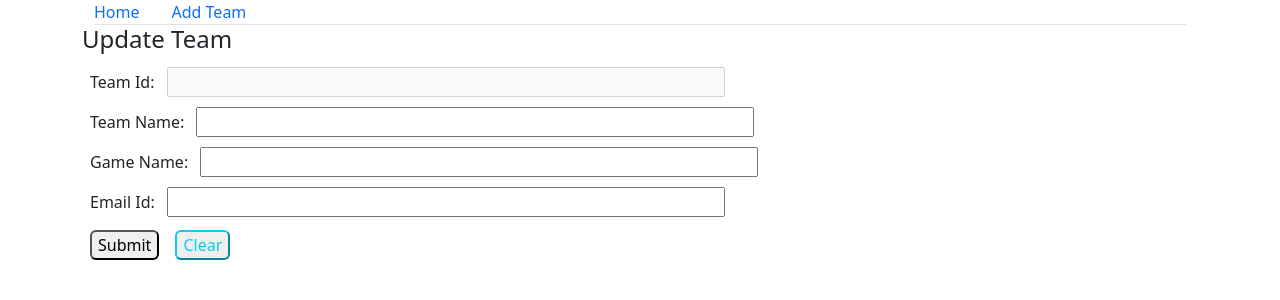
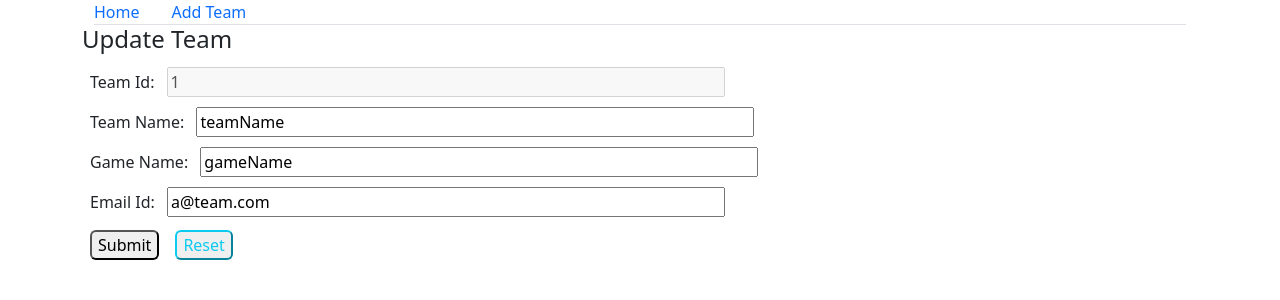
Before and after one commit to sahilparekh1212/MERN-Project, a React (Create React App) app in the folder frontend/frontend/: page /update/1 in a window 1280 px wide. Shown: the top 300 px of the page. Built offline with nearby package versions, Linux system fonts and the light colour scheme.

Commit message:
Defaulted>Update, Used props>Home, Unique id>Add

```diff
--- a/frontend/frontend/src/App.js
+++ b/frontend/frontend/src/App.js
@@ -1,27 +1,73 @@
 import './App.css';
 import { BrowserRouter, Routes, Route } from "react-router-dom";
+import { useEffect, useState } from 'react';
 import CustomNavigation from './components/customNavigation/customNavigation';
 import Home from './components/home/home';
 import AddTeam from './components/addTeam/addTeam';
 import UpdateTeam from './components/updateTeam/updateTeam';
+// import { TeamsContext } from './contexts/contexts';
 
 function App() {
+  useEffect(() => {
+    // fetch('../resources/mockData.json');
+    // const info =[];
+
+    // const mockData = async ()=>{
+    //   const res = await ('../mockData.json');
+    //   info = await res.json();
+    // }
+
+    // mockData();
+  }, []);
+
+  const info = [{ id: 1, teamName: 'teamName', gameName: 'gameName', emailId: 'a@team.com' }, { id: 2, teamName: 'teamName', gameName: 'gameName', emailId: 'b@team.com' }];
+  const [teams, setTeams] = useState(info);
+
+  const search = (id, inputArray) => {
+    for (let i = 0; i < inputArray.length; i++) {
+      if (inputArray[i].id == id) {
+        return inputArray[i];
+      }
+    }
+  }
+
+  const updateTeamFunc = (input) => {
+    console.log("updateTeamFunc from App.js input=", input);
+    let refTeam = search(input.id, teams);
+    console.log("updateTeamFunc before", teams);
+    if (refTeam) {
+      setTeams([...teams, refTeam.teamName = input.teamName,
+      refTeam.gameName = input.gameName,
+      refTeam.emailId = input.emailId]);
+    }
+    console.log("updateTeamFunc after", teams);
+  }
+
+  const addTeamFunc = (input) => {
+    console.log("addTeamFunc from App.js input=", input);
+    let refTeam = search(input.id, teams);
+    console.log("addTeamFunc before", teams);
+    if (refTeam) {
+      setTeams([...teams, refTeam.teamName = input.teamName,
+      refTeam.gameName = input.gameName,
+      refTeam.emailId = input.emailId]);
+    }
+    console.log("addTeamFunc after", teams);
+  }
 
   return (
-    <>
     <div className="container">
       <BrowserRouter>
         <CustomNavigation />
         <Routes>
-            <Route path="/" element={<Home />}></Route>
-            <Route path="/home" element={<Home />}></Route>
-            <Route path="/update/:id" element={<UpdateTeam />}></Route>
-            <Route path="/addTeam" element={<AddTeam newTeamAdded={() => { alert('newTeamAdded in App.js') }} />}></Route>
-            <Route path="*" element={<Home />}></Route>
+          <Route path="/" element={<Home teams={info} />}></Route>
+          <Route path="/home" element={<Home teams={info} />}></Route>
+          <Route path="/update/:id" element={<UpdateTeam teams={info} updateTeamFunc={updateTeamFunc} />}></Route>
+          <Route path="/addTeam" element={<AddTeam teams={info} addTeamFunc={addTeamFunc} />}></Route>
+          <Route path="*" element={<Home teams={info} />}></Route>
         </Routes>
       </BrowserRouter>
     </div>
-    </>
   )
 
 }
--- a/frontend/frontend/src/components/addTeam/addTeam.jsx
+++ b/frontend/frontend/src/components/addTeam/addTeam.jsx
@@ -2,7 +2,17 @@ import { useEffect } from 'react';
 import { useState } from 'react';
 import './addTeam.css'
 
-const AddTeam = ({ newTeamAdded }) => {
+const AddTeam = (props) => {
+
+    const search = (id, inputArray) => {
+        for (let i = 0; i < inputArray.length; i++) {
+            if (inputArray[i].id == id) {
+                return inputArray[i];
+            }
+        }
+        return 'none';
+    }
+
     const [isTeamValid, setIsTeamValid] = useState(false);
     const [isTeamAdded, setIsTeamAdded] = useState(false);
     const [similarTeamDetails, setSimilarTeamDetails] = useState(false);
@@ -13,11 +23,17 @@ const AddTeam = ({ newTeamAdded }) => {
     const [team, setTeam] = useState({ id: Math.floor(Math.random() * 100 + 1), teamName: 'z', gameName: 'game', emailId: 'z@team.com' });
 
     useEffect(() => {
-        if(team.emailId.includes('@') && team.emailId.includes('.') && (team.teamName.length < 8) && (team.gameName.length >= 4)) {
-            console.log('isValid');
+        while (search(team.id,props.teams)!=='none'){
+            setTeam({...team,id:Math.floor(Math.random() * 100 + 1)});
+        }
+        console.log("useEffect",team);
+    }, []);
+
+    useEffect(() => {
+        if (team.emailId.includes('@') && team.emailId.includes('.') && (team.teamName.length < 8) && (team.gameName.length >= 4)) {
             setIsTeamValid(true);
-        }else{
-            console.log('is not Valid');
+        } else {
+            console.log('Team is not Valid. team=', team);
             setIsTeamValid(false);
         }
     }, [team]);
@@ -26,8 +42,8 @@ const AddTeam = ({ newTeamAdded }) => {
         e.preventDefault();
         if (team.emailId.includes('@') && team.emailId.includes('.') && (team.teamName.length < 8) && (team.gameName.length >= 4)) {
             console.log(e);
-            newTeamAdded();
             setIsTeamAdded(true);
+            addTeamFunc();
         } else {
             setIsTeamAdded(false);
             console.log("form has validation error => team = ", team);
@@ -42,6 +58,10 @@ const AddTeam = ({ newTeamAdded }) => {
         //     console.log('submitTeam() -> Something went wrong')
         // }
         setShowMessage(true);
+    }
+
+    const addTeamFunc = () => {
+        props.addTeamFunc();
     }
 
     return (
@@ -82,20 +102,20 @@ const AddTeam = ({ newTeamAdded }) => {
                 <div>
                     <label className="m-2" htmlFor="teamName">teamName</label>
                     <input className="col-6" type="text" name="teamName" required
-                        onChange={(e) => { setTeam({ ...team, teamName: e.target.value }) }} placeholder={team.teamName}></input>
+                        onChange={(e) => { setTeam({ ...team, teamName: e.target.value }) }} value={team.teamName}></input>
                     {(team.teamName.length > 8) && <span className="small text-danger p-2">Maximum length 8 is allowed</span>}
                 </div>
 
                 <div>
                     <label className="m-2" htmlFor="gameName">gameName</label>
                     <input className="col-6" type="text" name="gameName" required
-                        onChange={(e) => { setTeam({ ...team, gameName: e.target.value }) }} placeholder={team.gameName}></input>
+                        onChange={(e) => { setTeam({ ...team, gameName: e.target.value }) }} value={team.gameName}></input>
                     {(team.gameName.length < 4) && <span className="small text-danger p-2">Minimum length 4 is required</span>}
                 </div>
 
                 <div>
                     <label className="m-2" htmlFor="emailId">emailId</label>
-                    <input className="col-6" type="text" name="emailId" required onChange={(e) => { setTeam({ ...team, emailId: e.target.value }) }} placeholder={team.emailId}></input>
+                    <input className="col-6" type="text" name="emailId" required onChange={(e) => { setTeam({ ...team, emailId: e.target.value }) }} value={team.emailId}></input>
                     {(!team.emailId.includes('@') || !team.emailId.includes('.')) && <span className="small text-danger p-2">Invalid email</span>}
                 </div>
 
--- a/frontend/frontend/src/components/home/home.jsx
+++ b/frontend/frontend/src/components/home/home.jsx
@@ -1,12 +1,11 @@
 import { useState } from 'react';
 import { useNavigate } from 'react-router-dom';
+// import { TeamsContext } from '../../contexts/contexts';
 import './home.css';
 
-function Home() {
+function Home(props) {
 
-    const info = [{ id: 1, teamName: 'teamName', gameName: 'gameName', emailId: 'a@team.com' },{ id: 2, teamName: 'teamName', gameName: 'gameName', emailId: 'b@team.com' }];
-
-    const [teams,setTeams] = useState(info);
+    const [teams,setTeams] = useState(props.teams);
 
     //   async function getTeams() {
     //     const res = await fetch('getTeamsURL');
--- a/frontend/frontend/src/components/updateTeam/updateTeam.jsx
+++ b/frontend/frontend/src/components/updateTeam/updateTeam.jsx
@@ -1,15 +1,30 @@
 import './updateTeam.css'
 import { useState } from 'react';
+// import { TeamsContext } from '../../contexts/contexts';
 
 const UpdateTeam = (props) => {
 
-    const info = [{ id: 1, teamName: 'teamName', gameName: 'gameName', emailId: 'a@team.com' }];
+    const search = (id, inputArray) => {
+        for (let i = 0; i < inputArray.length; i++) {
+            if (inputArray[i].id == id) {
+                return inputArray[i];
+            }
+        }
+    }
 
-    const [teams,setTeams] = useState(info);
+    const windowHref = window.location.href;
 
-    const submitTeam = (e)=>{
+    const currentTeamId = windowHref.substring(windowHref.indexOf('update') + (('update').length + 1), windowHref.length);
+
+    const [currentTeam, setCurrentTeam] = useState(search(currentTeamId, props.teams));
+
+    const submitTeam = (e) => {
         e.preventDefault();
-        console.log("submitTeam e=",e);
+        props.updateTeamFunc(currentTeam);
+    }
+
+    const resetForm = () => {
+        setCurrentTeam(search(currentTeamId, props.teams));
     }
 
     return (
@@ -36,16 +51,17 @@ const UpdateTeam = (props) => {
                 </div>
             )} */}
 
-            <form onSubmit={submitTeam}>
+            {currentTeam && <form onSubmit={submitTeam}>
 
                 <div>
                     <label className="m-2" htmlFor="teamId">Team Id:&nbsp;</label>
-                    <input className="col-6 text-light" type="text" name="teamId" value="teamid" disabled></input>
+                    <input className="col-6" type="text" name="teamId" disabled value={currentTeam.id} />
                 </div>
 
                 <div>
                     <label className="m-2" htmlFor="teamName">Team Name:&nbsp;</label>
-                    <input className="col-6 text-light" type="text" name="teamName"></input>
+                    <input className="col-6" type="text" name="teamName"
+                        onChange={(e) => { setCurrentTeam({ ...currentTeam, teamName: e.target.value }) }} value={currentTeam.teamName} />
                     <small className="text-danger mx-2">
                         {/* <span ngIf="teamName?errors?'required'">
                             required &emsp;
@@ -58,7 +74,8 @@ const UpdateTeam = (props) => {
 
                 <div>
                     <label className="m-2" htmlFor="gameName">Game Name:&nbsp;</label>
-                    <input className="col-6 text-light" type="text" name="gameName"></input>
+                    <input className="col-6" type="text" name="gameName"
+                        onChange={(e) => { setCurrentTeam({ ...currentTeam, gameName: e.target.value }) }} value={currentTeam.gameName} />
                     <small className="text-danger mx-2">
                         {/* <span ngIf="gameName?errors?'required'">
                             required &emsp;
@@ -71,7 +88,8 @@ const UpdateTeam = (props) => {
 
                 <div>
                     <label className="m-2" htmlFor="emailId">Email Id:&nbsp;</label>
-                    <input className="col-6 text-light" type="email" name="emailId"></input>
+                    <input className="col-6" type="text" name="emailId"
+                        onChange={(e) => { setCurrentTeam({ ...currentTeam, emailId: e.target.value }) }} value={currentTeam.emailId} />
                     <small className="text-danger mx-2">
                         {/* <span ngIf="emailId?errors?'required'">
                             required &emsp;
@@ -80,8 +98,12 @@ const UpdateTeam = (props) => {
                 </div>
 
                 <button type="submit" className="m-2 rounded">Submit</button>
-                <button click="clearForm" className="m-2 rounded text-info border-info">Clear</button>
+                <button onClick={
+                    // ()=>{setCurrentTeam(search(currentTeamId,props.teams))}
+                    resetForm
+                } className="m-2 rounded text-info border-info">Reset</button>
             </form>
+            }
         </>
     )
 }
```
Also changed, not shown: frontend/frontend/src/resources/mockData.json (added, +16 -0 lines). Lines whose indentation alone changed are shown as unchanged.
